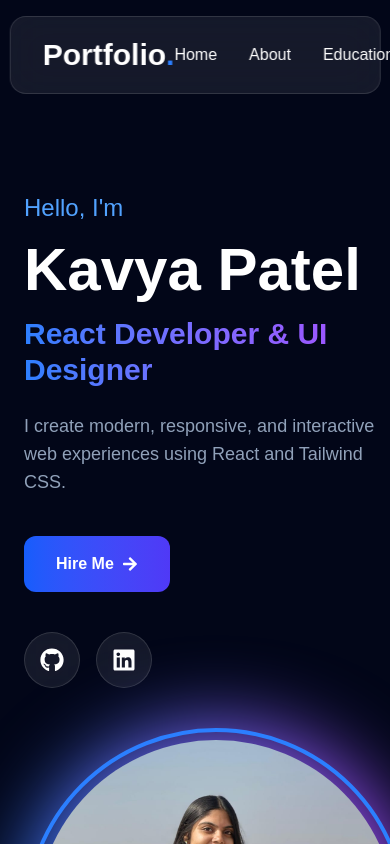
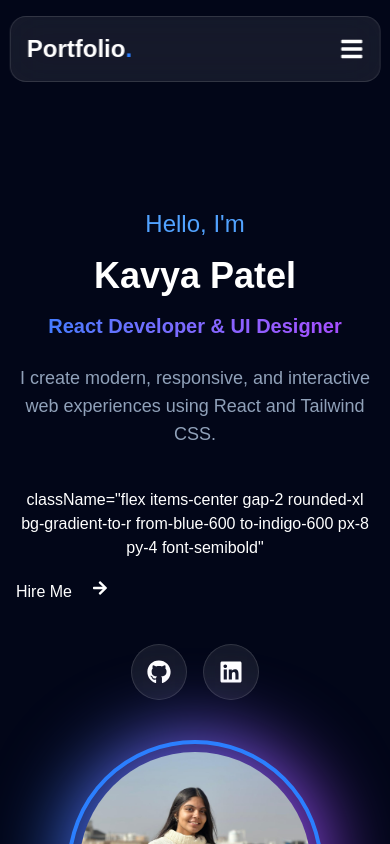
Before and after one commit to kavyapatel13/Portfolio, a React app: page / in a window 390 px wide. Shown: the top 844 px of the page. Built offline with nearby package versions, Linux system fonts and the light colour scheme; the HTML template or start-up script is replaced by a standard one.

Commit message:
Responsive web site

```diff
--- a/src/App.jsx
+++ b/src/App.jsx
@@ -10,7 +10,7 @@ import Contact from "./pages/Contact";
 
 function App() {
   return (
-    <div className="min-h-screen bg-slate-950">
+    <div className="min-h-screen overflow-x-hidden bg-slate-950">
       <div className="fixed inset-0 -z-10 bg-[radial-gradient(circle_at_top_right,_rgba(59,130,246,0.25),_transparent_40%),radial-gradient(circle_at_bottom_left,_rgba(168,85,247,0.25),_transparent_40%)]" />
 
       <Navbar />
--- a/src/components/Navbar.jsx
+++ b/src/components/Navbar.jsx
@@ -1,19 +1,76 @@
+// import { Link } from "react-router-dom";
+// function Navbar() {
+//   return (
+//     <nav className="fixed top-4 left-1/2 z-50 w-[95%] max-w-7xl -translate-x-1/2 rounded-2xl glass">
+//       <div className="flex items-center justify-between px-8 py-5">
+//         <h1 className="text-3xl font-bold">
+//           Portfolio<span className="text-blue-500">.</span>
+//         </h1>
+
+//         <div className="flex gap-8">
+//           <Link to="/">Home</Link>
+//           <Link to="/about">About</Link>
+//           <Link to="/education">Education</Link>
+//           <Link to="/contact">Contact</Link>
+//         </div>
+//       </div>
+//     </nav>
+//   );
+// }
+
+// export default Navbar;
+
 import { Link } from "react-router-dom";
+import { useState } from "react";
+import { FaBars, FaTimes } from "react-icons/fa";
+
 function Navbar() {
+  const [isOpen, setIsOpen] = useState(false);
+
   return (
     <nav className="fixed top-4 left-1/2 z-50 w-[95%] max-w-7xl -translate-x-1/2 rounded-2xl glass">
-      <div className="flex items-center justify-between px-8 py-5">
-        <h1 className="text-3xl font-bold">
+      <div className="flex items-center justify-between px-4 py-4 md:px-8 md:py-5">
+        <h1 className="text-2xl font-bold md:text-3xl">
           Portfolio<span className="text-blue-500">.</span>
         </h1>
 
-        <div className="flex gap-8">
+        {/* Desktop Menu */}
+        <div className="hidden md:flex gap-8">
           <Link to="/">Home</Link>
           <Link to="/about">About</Link>
           <Link to="/education">Education</Link>
           <Link to="/contact">Contact</Link>
         </div>
+
+        {/* Mobile Menu Button */}
+        <button
+          onClick={() => setIsOpen(!isOpen)}
+          className="text-2xl md:hidden"
+        >
+          {isOpen ? <FaTimes /> : <FaBars />}
+        </button>
       </div>
+
+      {/* Mobile Menu */}
+      {isOpen && (
+        <div className="flex flex-col gap-4 border-t border-slate-700 px-4 py-4 md:hidden">
+          <Link to="/" onClick={() => setIsOpen(false)}>
+            Home
+          </Link>
+
+          <Link to="/about" onClick={() => setIsOpen(false)}>
+            About
+          </Link>
+
+          <Link to="/education" onClick={() => setIsOpen(false)}>
+            Education
+          </Link>
+
+          <Link to="/contact" onClick={() => setIsOpen(false)}>
+            Contact
+          </Link>
+        </div>
+      )}
     </nav>
   );
 }
--- a/src/pages/Home.jsx
+++ b/src/pages/Home.jsx
@@ -7,25 +7,26 @@ import {
 
 import { motion } from "framer-motion";
 import profile from "../assets/profile.jpeg";
+import { Link } from "react-router-dom";
 
 function Home() {
   return (
     <section
       id="home"
-      className="flex min-h-screen items-center px-6 pt-28"
+      className="flex min-h-screen items-center px-4 pt-32 sm:px-6"
     >
-      <div className="mx-auto grid max-w-7xl items-center gap-10 md:grid-cols-2">
+      <div className="mx-auto grid max-w-7xl items-center gap-10 text-center md:grid-cols-2 md:text-left">
         <motion.div
           // initial={{ opacity: 0, x: -40 }}
           // animate={{ opacity: 1, x: 0 }}
         >
           <p className="text-2xl text-blue-400">Hello, I'm</p>
 
-          <h1 className="mt-4 text-6xl font-extrabold md:text-8xl">
+          <h1 className="mt-4 text-4xl font-extrabold sm:text-5xl md:text-7xl lg:text-8xl">
             Kavya Patel
           </h1>
 
-          <h2 className="mt-4 text-3xl font-semibold bg-gradient-to-r from-blue-500 to-purple-500 bg-clip-text text-transparent">
+          <h2 className="mt-4 text-xl font-semibold bg-gradient-to-r from-blue-500 to-purple-500 bg-clip-text text-transparent sm:text-2xl md:text-3xl">
             React Developer & UI Designer
           </h2>
 
@@ -35,16 +36,14 @@ function Home() {
           </p>
 
           <div className="mt-10 flex flex-wrap gap-5">
-            <a
-              href="/contact"
+            <Link to="/contact">
               className="flex items-center gap-2 rounded-xl bg-gradient-to-r from-blue-600 to-indigo-600 px-8 py-4 font-semibold"
-            >
+            </Link>
               Hire Me <FaArrowRight />
-            </a>
 
           </div>
 
-          <div className="mt-10 flex gap-4">
+          <div className="mt-10 flex justify-center gap-4 md:justify-start">
             <a
               href="https://github.com/kavyapatel13"
               target="_blank"
@@ -72,7 +71,7 @@ function Home() {
           <div className="relative">
             <div className="absolute inset-0 rounded-full bg-gradient-to-r from-blue-500 to-purple-500 blur-2xl" />
 
-            <div className="relative h-96 w-96 rounded-full border-4 border-blue-500 p-2">
+            <div className="relative h-64 w-64 sm:h-80 sm:w-80 md:h-96 md:w-96 rounded-full border-4 border-blue-500 p-2">
               <img
                 src={profile}
                 alt="profile"
```
